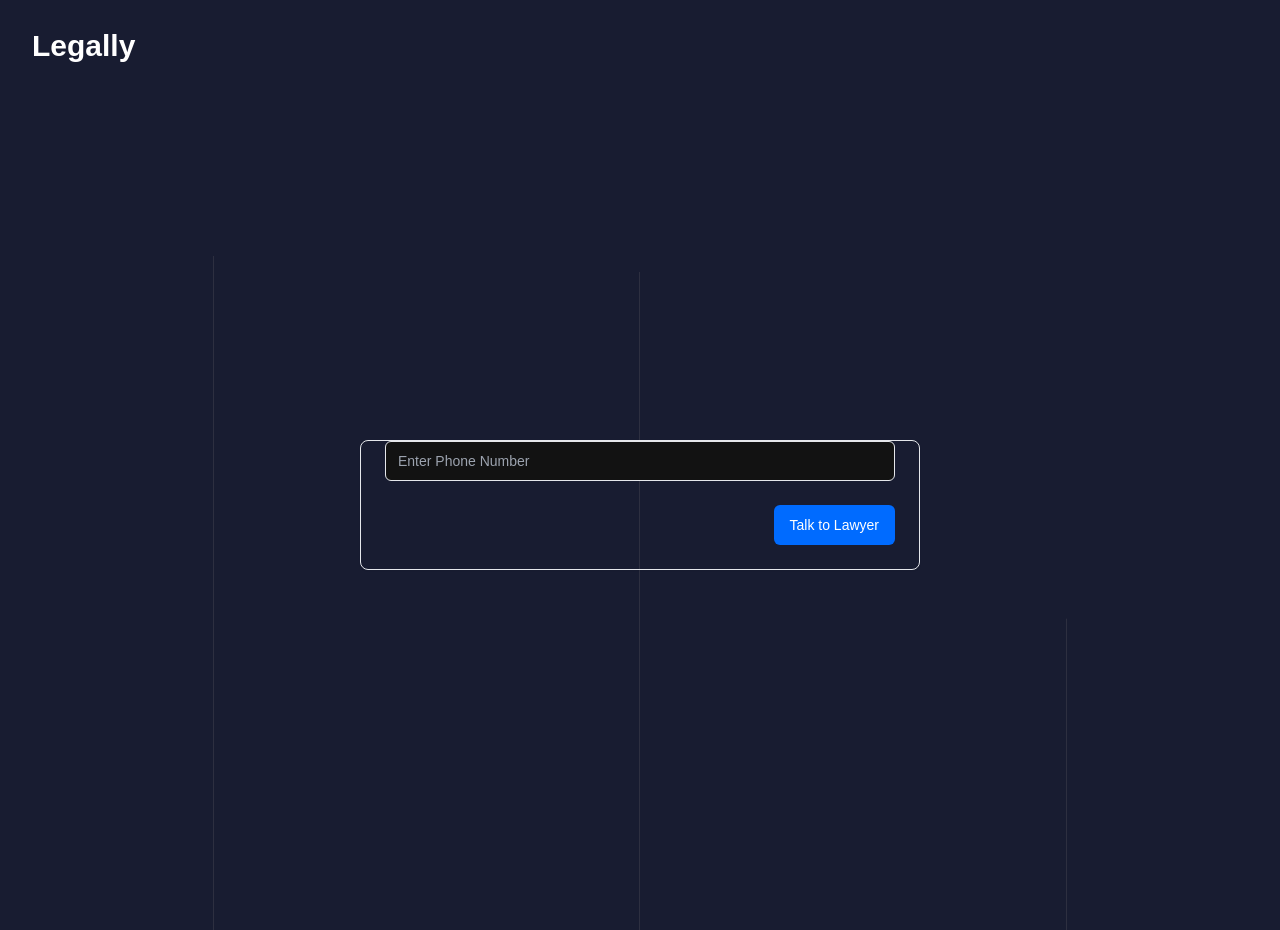
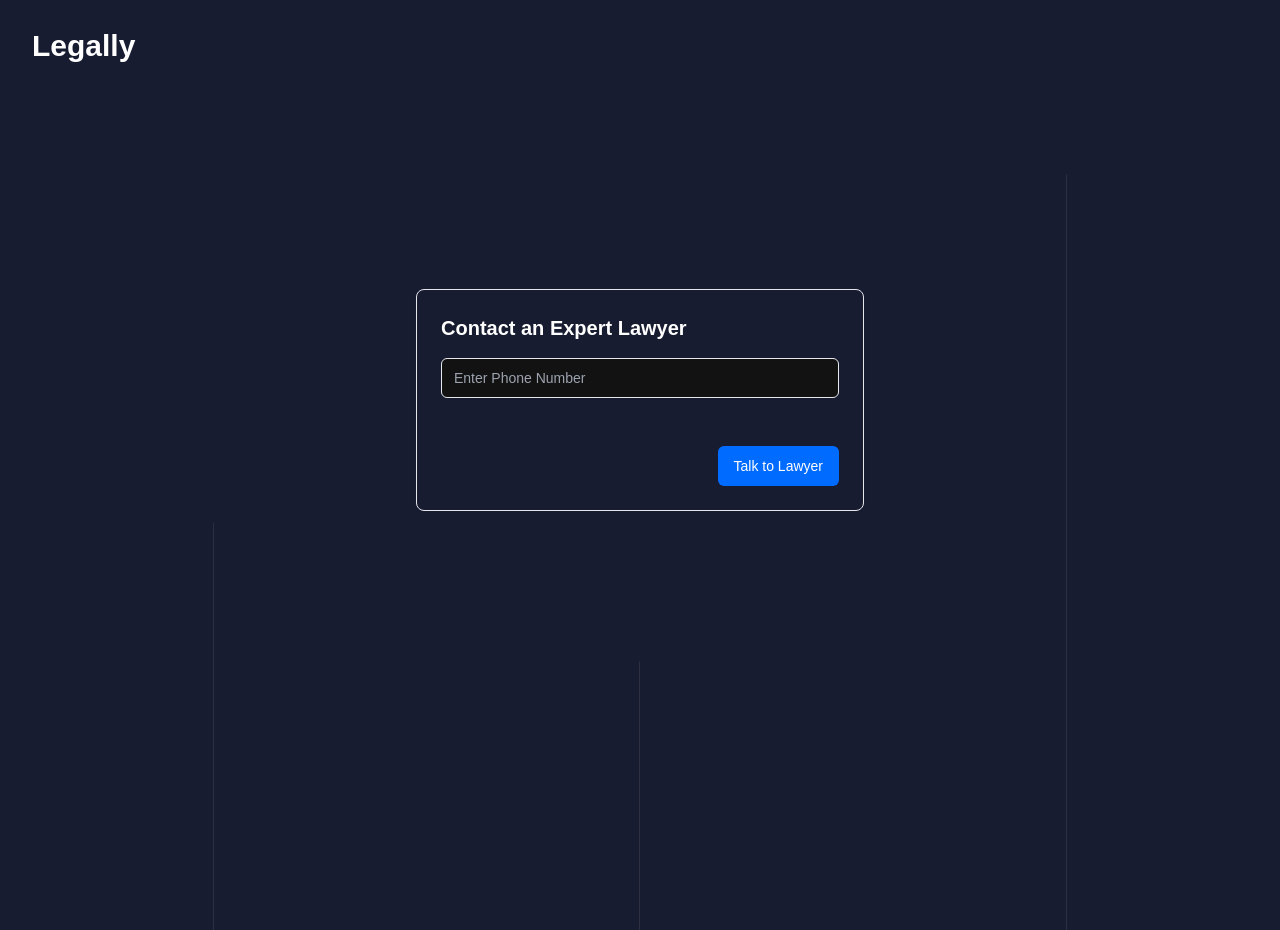
Before and after one commit to BaibhavSureka/Legally_, a Next.js app: page /talk in a window 1280 px wide. After the commit the page ends 800 px from the top, so only its background shows below. Built offline with nearby package versions, Linux system fonts and the light colour scheme; a web font is replaced by a local one.

Commit message:
Update page.tsx

```diff
--- a/app/(site)/talk/page.tsx
+++ b/app/(site)/talk/page.tsx
@@ -11,11 +11,9 @@ const CardWithInput = () => {
     const [buttonDisabled, setButtonDisabled] = useState(false);
 
     const handleSubmit = () => {
-
         const payload = {
             phone: phone
         };
-
         fetch("http://localhost:8000/talk", {
             method: "POST",
             headers: {
@@ -23,23 +21,23 @@ const CardWithInput = () => {
             },
             body: JSON.stringify(payload)
         });
-
-        setButtonText("You will get a call from your AI expert lawyer in a Minute");
+        setButtonText("You will get a call from your AI expert lawyer in a minute");
         setButtonColor("gray");
         setButtonDisabled(true);
     };
 
     return (
-        <div className='mt-50 m-40 p-50'>
-            <Card className="mx-auto mt-10">
-                <CardContent>
+        <div className='flex justify-center items-center h-screen'>
+            <Card className="w-full max-w-md">
+                <CardContent className="p-6">
+                    <h2 className="text-xl font-semibold mb-4">Contact an Expert Lawyer</h2>
                     <Input
                         placeholder="Enter Phone Number"
                         value={phone}
                         onChange={(e) => setPhone(e.target.value)}
                     />
                 </CardContent>
-                <CardFooter className="flex justify-end">
+                <CardFooter className="p-6 flex justify-end">
                     <Button onClick={handleSubmit} color={buttonColor} disabled={buttonDisabled}>
                         {buttonText}
                     </Button>
```
